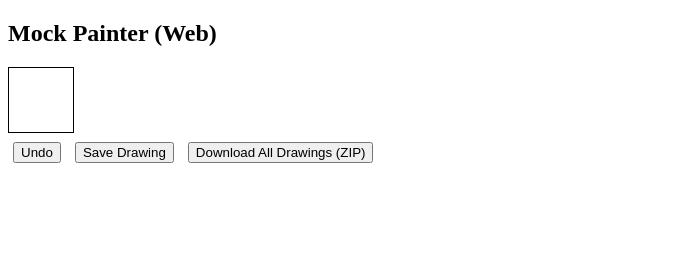
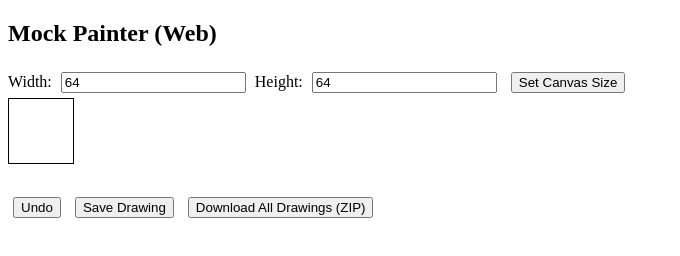
Before and after one commit to shoc71/ML_image_maker, a plain HTML site: page index.html in a window 1280 px wide. Shown: the whole page, without its empty margins (0-680 px from the left). Drawn offline with nearby package versions, Linux system fonts and the light colour scheme.

Commit message:
Update index.html

```diff
--- a/index.html
+++ b/index.html
@@ -8,8 +8,10 @@
       border: 1px solid black;
       background-color: white;
       image-rendering: pixelated;
+      display: block;
+      margin-bottom: 10px;
     }
-    button {
+    button, input {
       margin: 5px;
     }
   </style>
@@ -17,7 +19,13 @@
 <body>
 
   <h2>Mock Painter (Web)</h2>
+
+  <label>Width: <input type="number" id="canvasWidth" value="64" min="1"></label>
+  <label>Height: <input type="number" id="canvasHeight" value="64" min="1"></label>
+  <button onclick="setCanvasSize()">Set Canvas Size</button>
+
   <canvas id="drawingCanvas" width="64" height="64"></canvas><br>
+
   <button onclick="undo()">Undo</button>
   <button onclick="saveCurrent()">Save Drawing</button>
   <button onclick="downloadAll()">Download All Drawings (ZIP)</button>
@@ -76,7 +84,7 @@
       drawings.push(image);
       strokes = [];
       ctx.clearRect(0, 0, canvas.width, canvas.height);
-      statusText.textContent = `Saved drawing ${drawings.length} (64x64)`;
+      statusText.textContent = `Saved drawing ${drawings.length} (${canvas.width}x${canvas.height})`;
     }
 
     function downloadAll() {
@@ -99,6 +107,22 @@
         URL.revokeObjectURL(a.href);
       });
     }
+
+    function setCanvasSize() {
+      const newWidth = parseInt(document.getElementById('canvasWidth').value);
+      const newHeight = parseInt(document.getElementById('canvasHeight').value);
+
+      if (isNaN(newWidth) || isNaN(newHeight) || newWidth <= 0 || newHeight <= 0) {
+        alert("Please enter valid positive numbers for width and height.");
+        return;
+      }
+
+      canvas.width = newWidth;
+      canvas.height = newHeight;
+      strokes = [];
+      ctx.clearRect(0, 0, canvas.width, canvas.height);
+      statusText.textContent = `Canvas resized to ${newWidth}x${newHeight}`;
+    }
   </script>
 
 </body>
```
